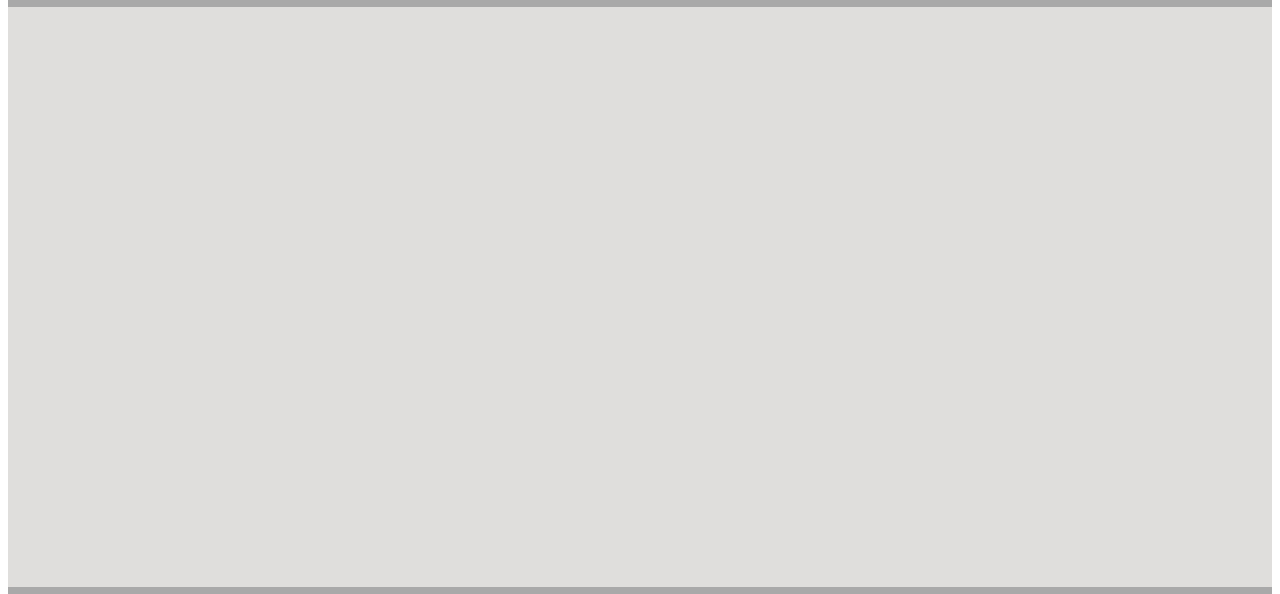
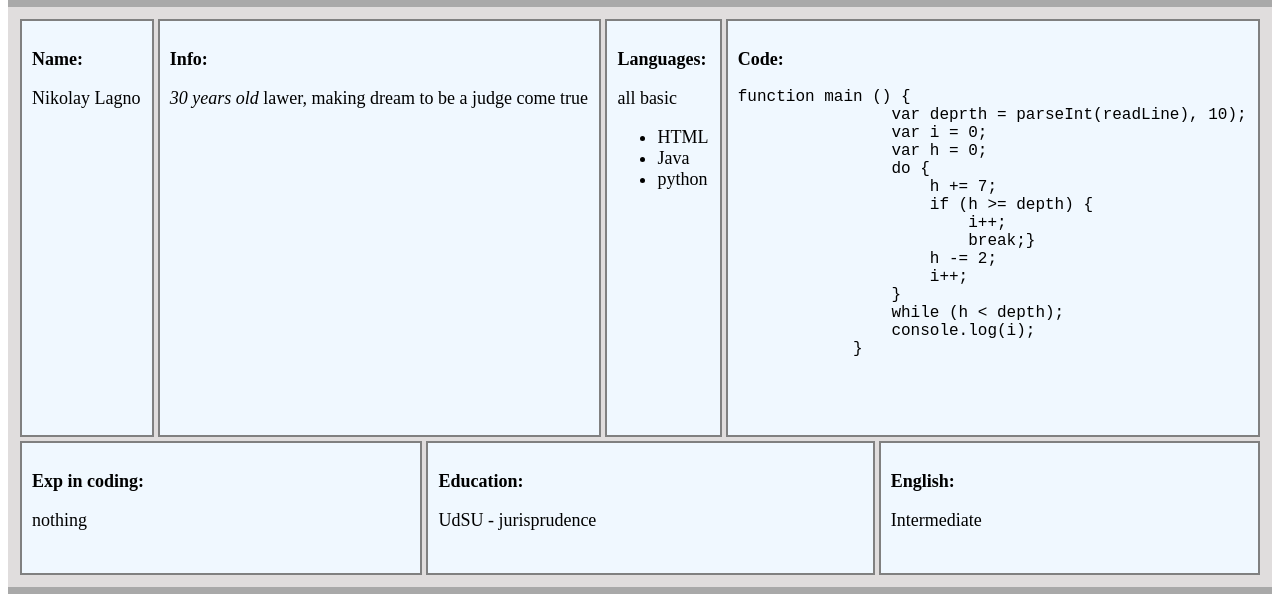
Before and after one commit to LagnoN/rsschool-cv, a plain HTML site: page index.html in a window 1280 px wide. Shown: the part 169-763 px from the top of the page. Drawn offline with Linux system fonts and the light colour scheme.

Commit message:
feat: add main

```diff
--- a/index.html
+++ b/index.html
@@ -9,10 +9,10 @@
 </head>
 <body>
     <nav>
-        <ul>
-            <li>Main</li>
-            <li>Projects</li>
-            <li>Contacts</li>
+        <ul class="nav-ul">
+            <li class="nav-li">Main</li>
+            <li class="nav-li">Projects</li>
+            <li class="nav-li">Contacts</li>
         </ul>
     </nav>
     <header class="header">
@@ -20,7 +20,37 @@
         <img src="./assets/Photo.jpg" alt="My Photo" width="200vw" height="120hv">
     </header>
     <main class="main">
-        <h2></h2>
+        <div><p style="font-weight: bold;">Name: </p> <p>Nikolay Lagno</p></div>
+        <div><p style="font-weight: bold;">Info:</p> <span > <i>30 years old </i> lawer, making dream to be a judge come true </span></div>
+        <div><p style="font-weight: bold;">Languages:</p> all basic
+            <ul>
+                <li>HTML</li>
+                <li>Java </li>
+                <li>python</li>
+            </ul>
+        </div>
+        <div>
+            <p style="font-weight: bold;">Code: </p>
+            <pre>function main () {
+                var deprth = parseInt(readLine), 10);
+                var i = 0;
+                var h = 0;
+                do {
+                    h += 7;
+                    if (h >= depth) {
+                        i++;
+                        break;}
+                    h -= 2;
+                    i++;
+                }
+                while (h < depth);
+                console.log(i);
+            }
+        </pre>
+        </div>
+        <div><p style="font-weight: bold;">Exp in coding:</p> <span> nothing </span></div>
+        <div><p style="font-weight: bold;">Education:</p> <span> UdSU - jurisprudence </span></div>
+        <div><p style="font-weight: bold;">English:</p> <span> Intermediate </span></div>
     </main>
     <footer class="footer">
         <h2> Contacts </h2>
--- a/style.css
+++ b/style.css
@@ -25,15 +25,13 @@ h2 {
 .main {
     background-color: rgb(224, 221, 221);
     padding: 10px;
-    margin: 0px;
-    display: flex;
     border: rgb(60, 102, 102);
     height: 70vh;
+    font-size: large;
+    display: flex;
     flex-flow: row wrap;
-    justify-content: space-around;
-    align-items:flex-end;
-    align-content: flex-end;
-}
+    justify-content: space-between;
+    }
 
 .footer {
     background-color: darkgrey;
@@ -46,7 +44,7 @@ h2 {
     flex-wrap: wrap;
     }
 
-ul {
+.nav-ul {
     background-color: rgb(61, 61, 61);
     color: aliceblue;
     margin: 0;
@@ -57,10 +55,19 @@ ul {
     padding: 5px;
     }
 
-li {
+.nav-li {
     display: inline;
     list-style-type: none;
     padding: 5px;
     border-right: 2px white solid;
     text-align: center;
 }
+
+div {
+    border: 2px solid gray;
+    background-color: aliceblue;
+    justify-content: space-around;
+    margin: 2px;
+    padding: 10px;
+    flex-grow: 1;
+}
```
